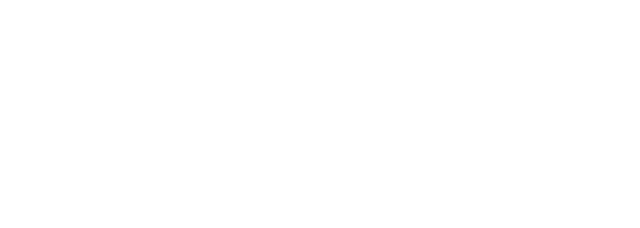
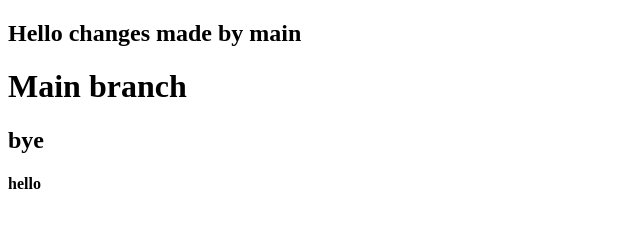
Before and after one commit to codingwithharoon/testinglocalproject, a plain HTML site: page index.html in a window 1280 px wide. Shown: the whole page, without its empty margins (0-640 px from the left). Drawn offline with Linux system fonts and the light colour scheme.

Commit message:
changes made by fucntion2

```diff
--- a/index.html
+++ b/index.html
@@ -4,8 +4,12 @@
     <meta charset="UTF-8">
     <meta name="viewport" content="width=device-width, initial-scale=1.0">
     <title>Document</title>
+
 </head>
 <body>
-
+    <h2>Hello changes made by main</h2>
+    <h1>Main branch</h1>
+    <h2>bye</h2>
+    <h4>hello</h4>
 </body>
 </html>
```
